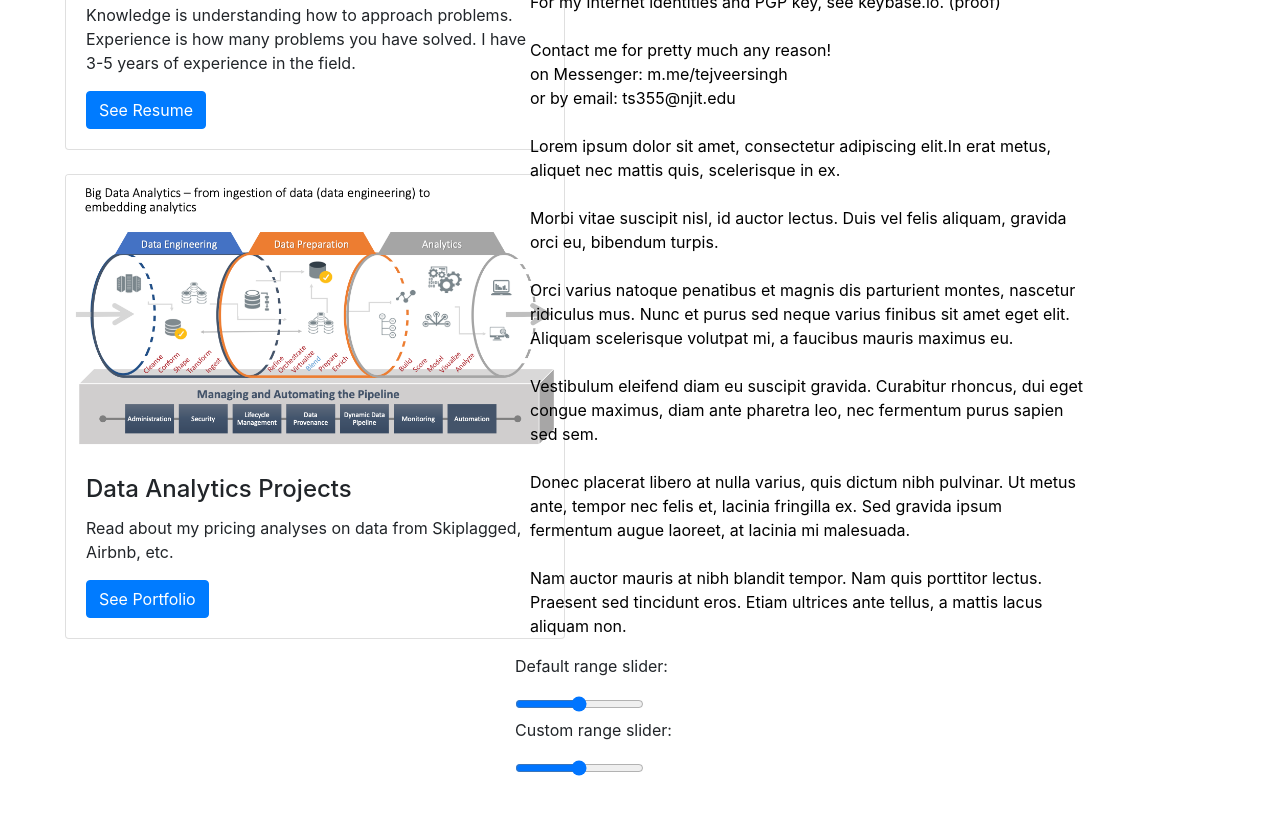
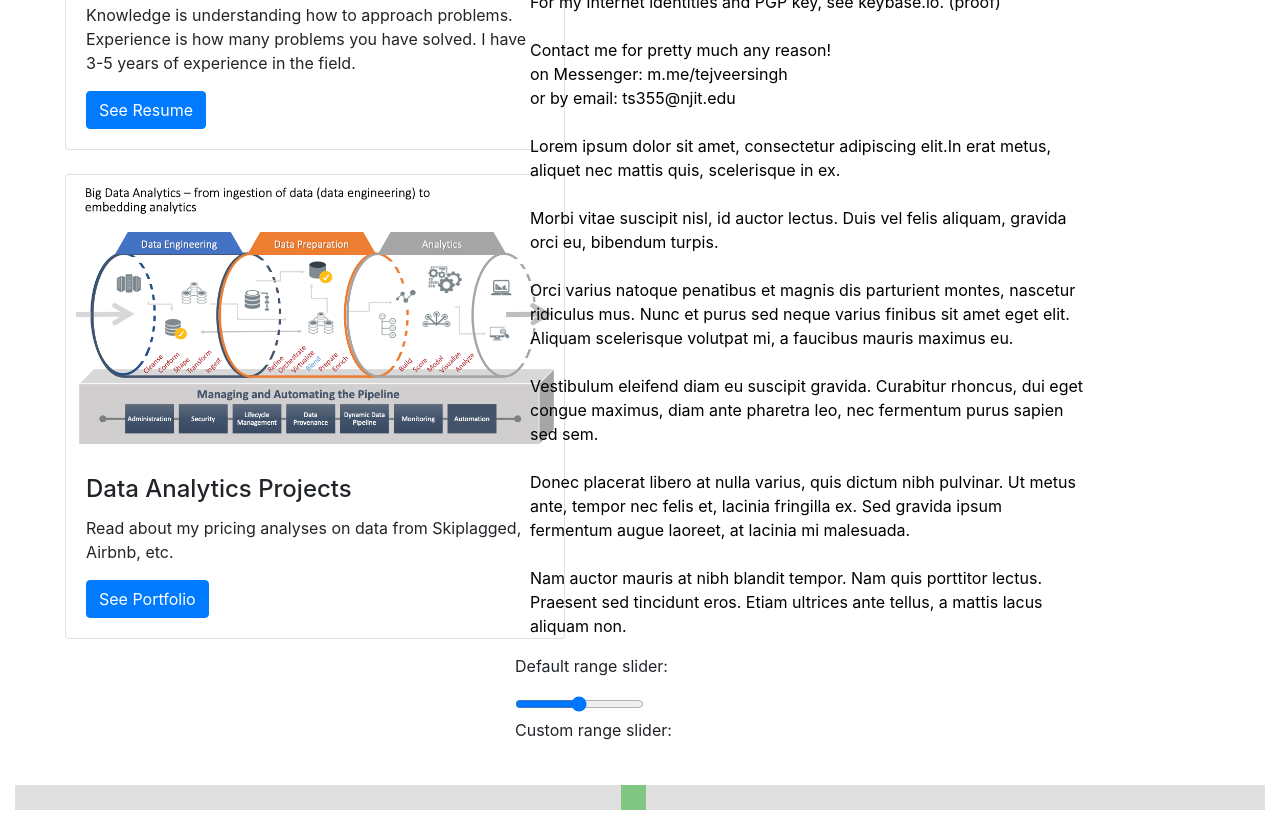
Before and after one commit to tejveersa/p4, a plain HTML site: page index.html in a window 1280 px wide. Shown: the part 1076-1892 px from the top of the page. Before the commit the page ends 1861 px from the top, so only its background shows below. Drawn offline with nearby package versions, Linux system fonts and the light colour scheme.

Commit message:
Update main.css

```diff
--- a/css/main.css
+++ b/css/main.css
@@ -90,6 +90,41 @@ aside {
   transition: max-height 0.2s ease-out;
 }
 
+.slidecontainer {
+  width: 100%;
+}
+
+.slider {
+  -webkit-appearance: none;
+  width: 100%;
+  height: 25px;
+  background: #d3d3d3;
+  outline: none;
+  opacity: 0.7;
+  -webkit-transition: .2s;
+  transition: opacity .2s;
+}
+
+.slider:hover {
+  opacity: 1;
+}
+
+.slider::-webkit-slider-thumb {
+  -webkit-appearance: none;
+  appearance: none;
+  width: 25px;
+  height: 25px;
+  background: #4CAF50;
+  cursor: pointer;
+}
+
+.slider::-moz-range-thumb {
+  width: 25px;
+  height: 25px;
+  background: #4CAF50;
+  cursor: pointer;
+}
+
 .footer {
     position: fixed;
     left: 0;
```
